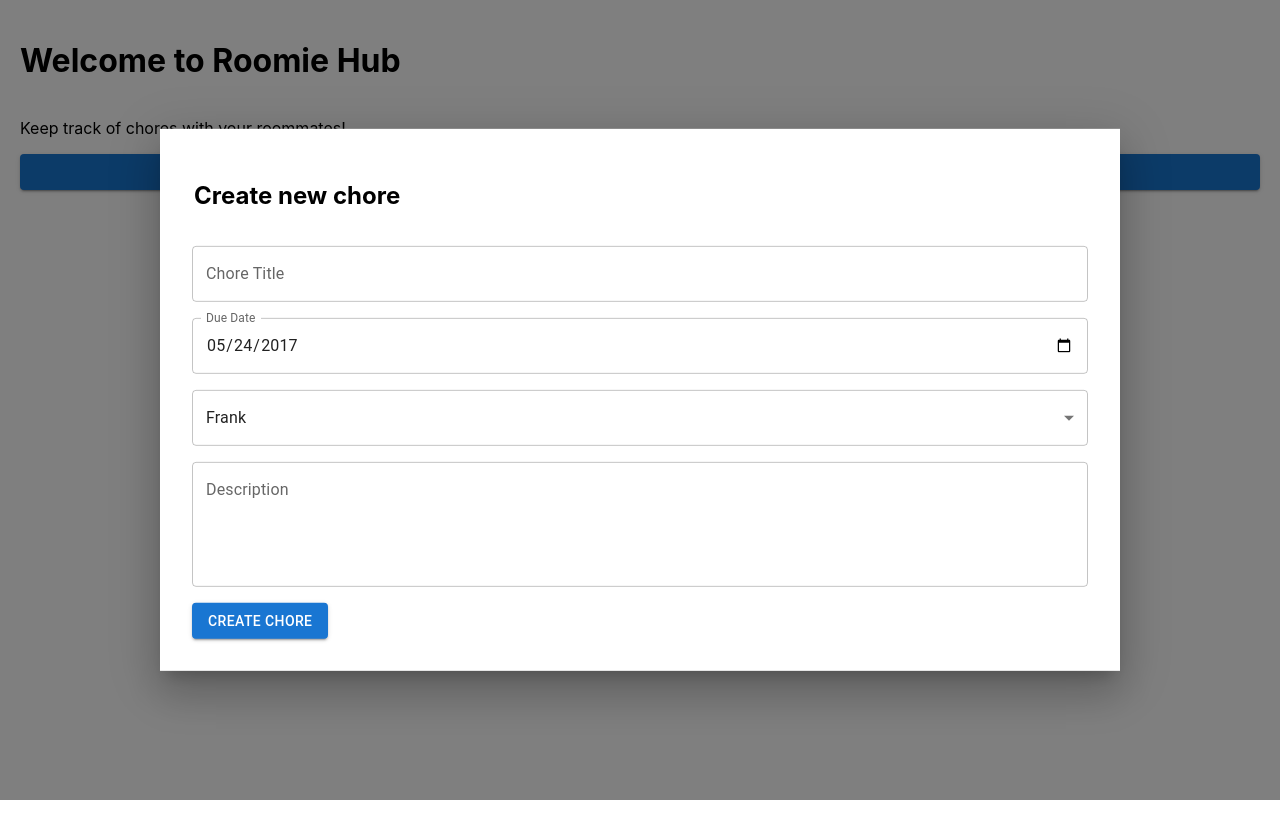
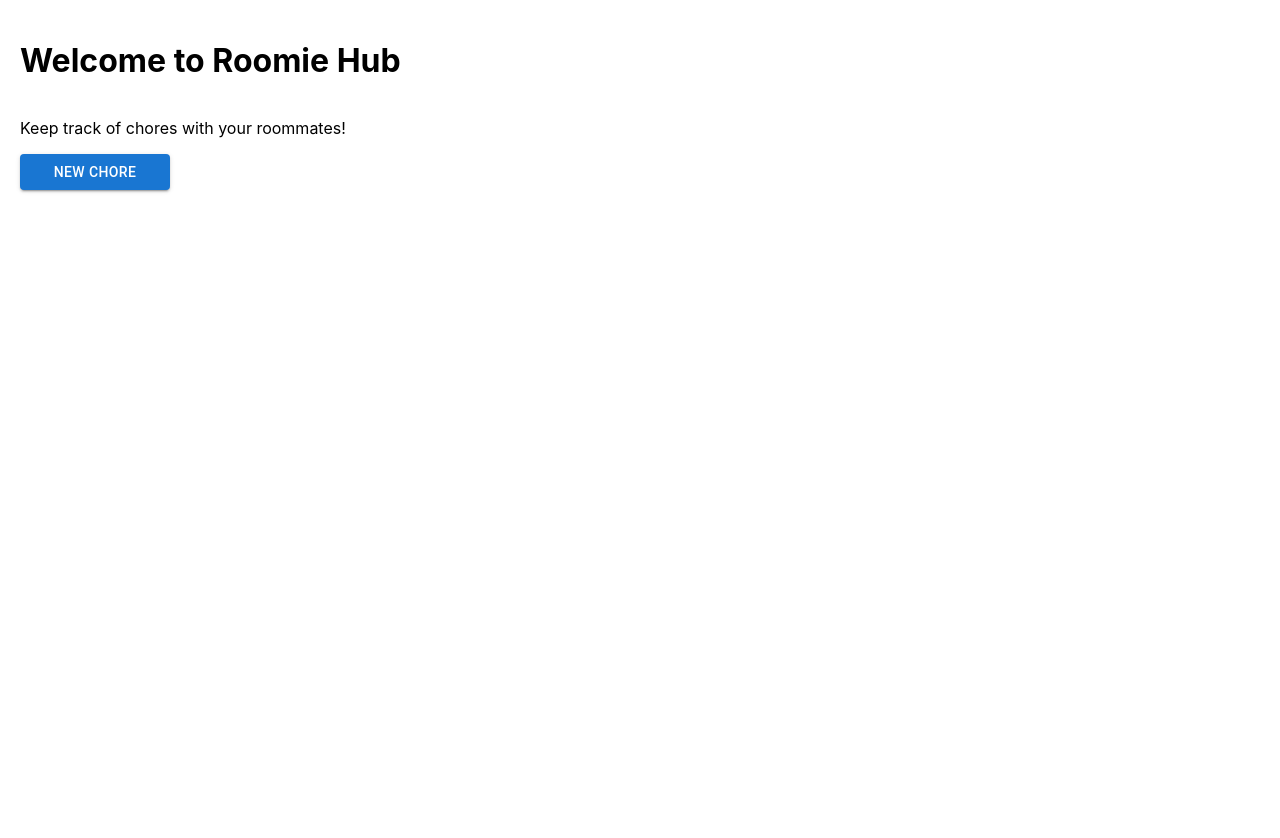
Before and after one commit to fraander/roomiehub, a React (Create React App) app in the folder roomie-hub/: page / in a window 1280 px wide. Built offline with nearby package versions, Linux system fonts and the light colour scheme.

Commit message:
rollback to working modal
Figure out how to pass state to children

```diff
--- a/roomie-hub/src/App.js
+++ b/roomie-hub/src/App.js
@@ -10,9 +10,9 @@ import Select from '@mui/material/Select';
 import Stack from '@mui/material/Stack';
 import Modal from '@mui/material/Modal';
 
-const preview_roommates = ["Frank", "Theo", "Veena"]
+const preview_roommates = ["Frank", "Theo", "Venna"]
 
-const NewChoreModal = (showModal, handleHideModal) => {
+const NewChoreModal = () => {
 
   const style = {
     position: 'absolute',
@@ -44,7 +44,6 @@ const NewChoreModal = (showModal, handleHideModal) => {
           />
 
           <Select
-            labelId="assignee-select-label"
             label="Assignee" // Make this show up
             value="Frank" // Make this update properly
           >
@@ -60,15 +59,8 @@ const NewChoreModal = (showModal, handleHideModal) => {
             rows={4}
             defaultValue=""
           />
-
-
           <p>
-            <Button
-              onChange={handleHideModal}
-              variant="contained"
-            >
-              Create Chore
-            </Button>
+            <Button variant="contained">Create Chore</Button>
           </p>
 
         </Stack>
@@ -79,8 +71,8 @@ const NewChoreModal = (showModal, handleHideModal) => {
 
 function App() {
   const [showNewChoreModal, setNewChoreModal] = useState(false);
-  const handleShowNewChoreModal = () => {setNewChoreModal(true)};
-  const handleHideNewChoreModal = () => {setNewChoreModal(false)};
+  const handleShowNewChoreModal = () => setNewChoreModal(true);
+  const handleHideNewChoreModal = () => setNewChoreModal(false);
 
   return (
     <div className="App">
@@ -88,24 +80,19 @@ function App() {
         <h1>Welcome to Roomie Hub</h1>
         <p>Keep track of chores with your roommates!</p>
 
-        <Stack>
         <Button
           variant="contained"
           onClick={handleShowNewChoreModal}
-          // style={{ maxWidth: '150px' }}
+          style={{maxWidth: '150px'}}
         >
           New Chore
         </Button>
-        </Stack>
 
         <Modal
-          open={handleShowNewChoreModal}
+          open={showNewChoreModal}
           onClose={handleHideNewChoreModal}
         >
-          <NewChoreModal
-            showNewChoreModal={showNewChoreModal}
-            handleHideNewChoreModal={handleHideNewChoreModal}
-          />
+          <NewChoreModal />
         </Modal>
       </header>
     </div>
```
Lines whose indentation alone changed are shown as unchanged.
